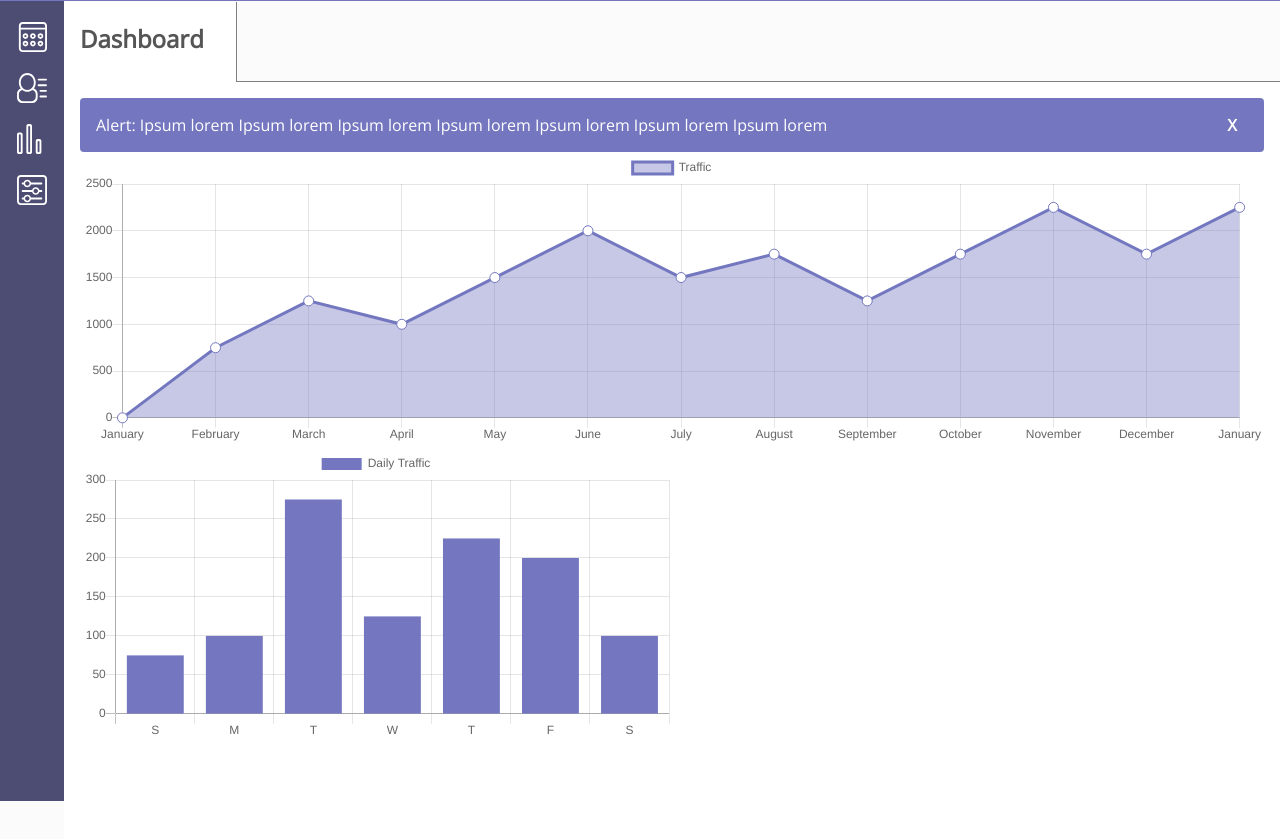
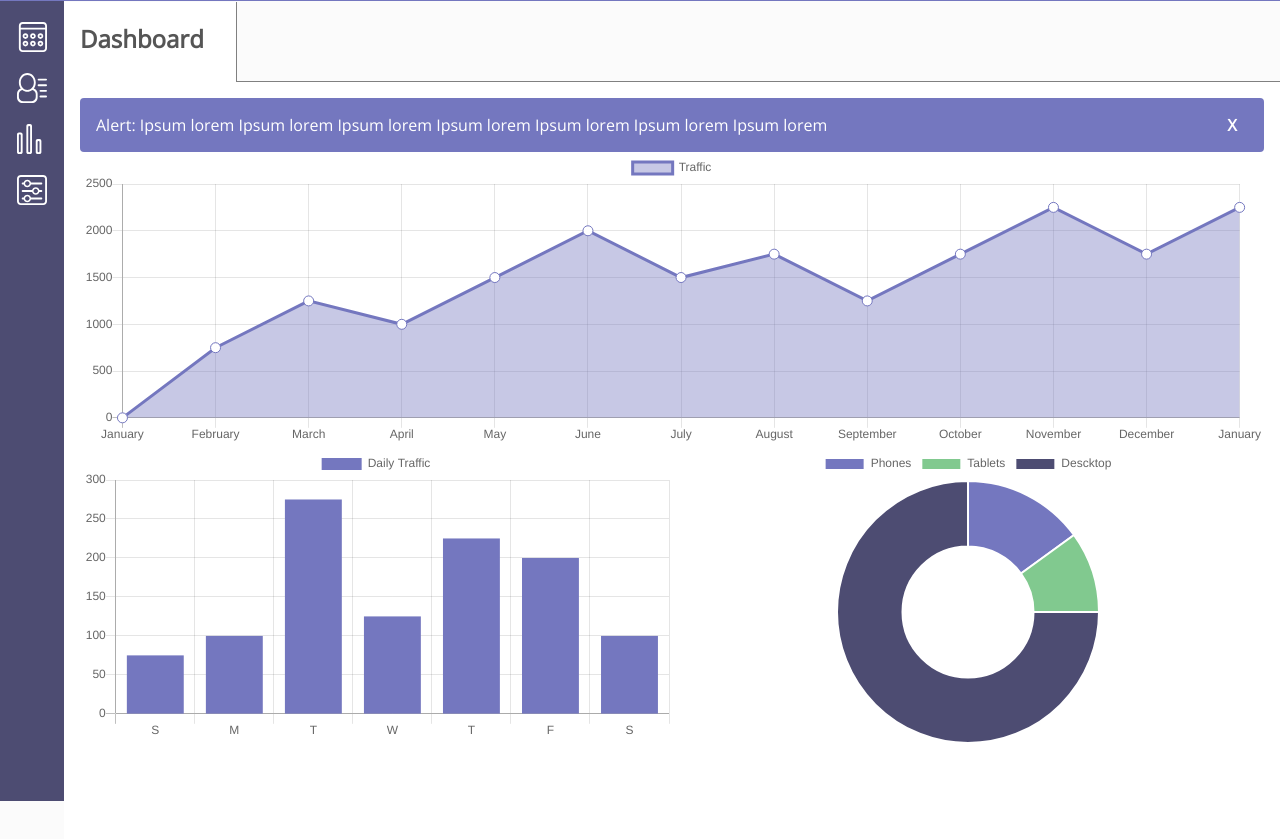
Before and after one commit to BenAttenborough/web_app_dashboard, a plain HTML site: page index.html in a window 1280 px wide. Shown: the part 79-918 px from the top of the page. Drawn offline with nearby package versions, Linux system fonts and the light colour scheme.

Commit message:
Hmm, doughnut

```diff
--- a/index.html
+++ b/index.html
@@ -43,6 +43,9 @@
     <div class="traffic-container">
         <canvas id="chart-traffic" width="400" height="200"></canvas>
     </div>
+    <div class="mobile-users-container">
+        <canvas id="chart-mobile" width="400" height="200"></canvas>
+    </div>
 
 </div>
 
--- a/js/application.js
+++ b/js/application.js
@@ -10,6 +10,22 @@ function dismissAlert() {
     dismissButton.parentNode.style.display = 'none';
 }
 
+var colorLight = {
+    rgb: '116,119,191',
+    hex: '#7477BF'
+};
+
+var colorMed = {
+    rgb: '129,201,143',
+    hex: '#81C98F'
+};
+
+
+var colorDark = {
+    rgb: '77,76,114',
+    hex: '#4D4C72'
+};
+
 var visitorsChart = {
     ctx: document.getElementById("chart-visitors"),
     type: 'line',
@@ -20,18 +36,18 @@ var visitorsChart = {
                 label: "Traffic",
                 fill: true,
                 lineTension: 0,
-                backgroundColor: "rgba(116,119,191,0.4)",
-                borderColor: "rgba(115,119,191,1)",
+                backgroundColor: "rgba(" + colorLight.rgb + ",0.4)",
+                borderColor: "rgba(" + colorLight.rgb + ",1)",
                 borderCapStyle: 'butt',
                 borderDash: [],
                 borderDashOffset: 0.0,
                 borderJoinStyle: 'miter',
-                pointBorderColor: "rgba(115,119,191,1)",
+                pointBorderColor: "rgba(" + colorLight.rgb + ",1)",
                 pointBackgroundColor: "#fff",
                 pointBorderWidth: 1,
                 pointHoverRadius: 5,
-                pointHoverBackgroundColor: "rgba(116,119,191,1)",
-                pointHoverBorderColor: "rgba(115,119,191,1)",
+                pointHoverBackgroundColor: "rgba(" + colorLight.rgb + ",1)",
+                pointHoverBorderColor: "rgba(" + colorLight.rgb + ",1)",
                 pointHoverBorderWidth: 2,
                 pointRadius: 5,
                 pointHitRadius: 10,
@@ -62,7 +78,7 @@ var trafficChart = {
         datasets: [
             {
                 label: "Daily Traffic",
-                backgroundColor: "rgba(116,119,191,1)",
+                backgroundColor: "rgba(" + colorLight.rgb + ",1)",
                 data: [75, 100, 275, 125, 225, 200, 100],
             }
         ]
@@ -85,3 +101,33 @@ var myTrafficChart = new Chart(trafficChart.ctx, {
     data: trafficChart.data,
     options: trafficChart.options
 });
+
+var mobileUsersChart = {
+    ctx: document.getElementById("chart-mobile"),
+    type: 'doughnut',
+    data: {
+        labels: ["Phones", "Tablets", "Descktop"],
+        datasets: [
+            {
+                label: "Mobile Users",
+                backgroundColor: "rgba(116,119,191,1)",
+                data: [15, 10, 75],
+                backgroundColor: [
+                    colorLight.hex,
+                    colorMed.hex,
+                    colorDark.hex
+                ]
+            }
+        ]
+    },
+
+    options: {
+        responsive: true
+    }
+};
+
+var myMobileChart = new Chart(mobileUsersChart.ctx, {
+    type: mobileUsersChart.type,
+    data: mobileUsersChart.data,
+    options: mobileUsersChart.options
+});
--- a/styles/scss/components/_charts.scss
+++ b/styles/scss/components/_charts.scss
@@ -1,3 +1,5 @@
-.traffic-container {
+.traffic-container,
+.mobile-users-container {
   width: 50%;
+  float: left;
 }
--- a/styles/scss/helpers/_variables.scss
+++ b/styles/scss/helpers/_variables.scss
@@ -4,7 +4,7 @@ $desktop: 1000px;
 // Colors
 $bg-color: #fbfbfb;
 $element-light: #7477bf;
-$element-med: #7377bf;
+$element-med: #81c98f;
 $element-dark: #4d4c72;
 
 // Typography
```
Also changed, not shown: styles/styles.css, 1 other file.
